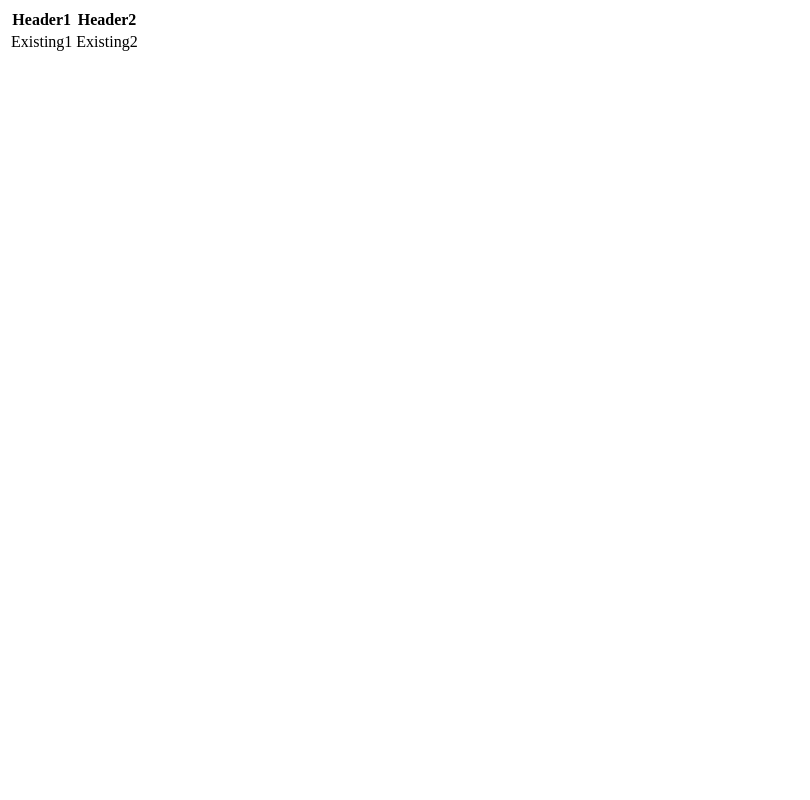
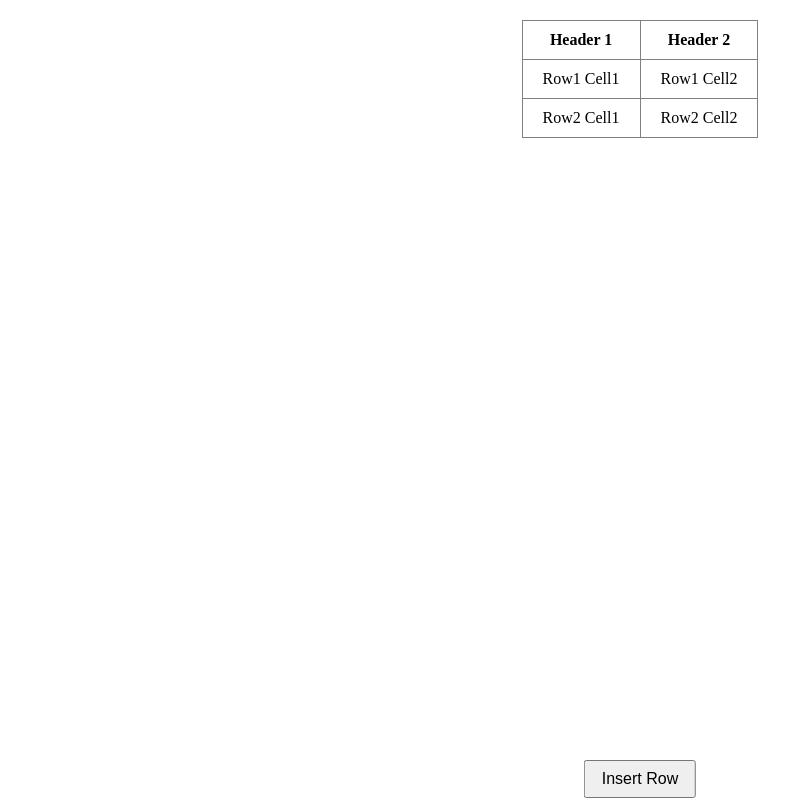
Before and after one commit to acciojob/create-table-1-krishanraaj, a website: page main.html in a window 1280 px wide. Shown: the whole page, without its empty margins (0-810 px from the left). Drawn offline with Linux system fonts and the light colour scheme.

Commit message:
created a submission

```diff
--- a/main.html
+++ b/main.html
@@ -1,12 +1,26 @@
-<table id="sampleTable">
-  <tr>
-    <th>Header1</th>
-    <th>Header2</th>
-  </tr>
-  <tr>
-    <td>Existing1</td>
-    <td>Existing2</td>
-  </tr>
-</table>
+<!DOCTYPE html>
+<html>
+<head>
+    <link rel="stylesheet" href="styles.css">
+</head>
+<body>
+    <table id="sampleTable" border="1">
+        <tr>
+            <th>Header 1</th>
+            <th>Header 2</th>
+        </tr>
+        <tr>
+            <td>Row1 Cell1</td>
+            <td>Row1 Cell2</td>
+        </tr>
+        <tr>
+            <td>Row2 Cell1</td>
+            <td>Row2 Cell2</td>
+        </tr>
+    </table>
 
+    <input type="button" value="Insert Row" onclick="insert_Row()" id="insertButton">
+
+    <script src="script.js"></script>
+</body>
 </html>
--- a/script.js
+++ b/script.js
@@ -1,8 +1,10 @@
 function insert_Row() {
-    var table = document.getElementById("sampleTable");
-    var row = table.insertRow(1); // Insert below header
-    var cell1 = row.insertCell(0);
-    var cell2 = row.insertCell(1);
+    let table = document.getElementById("sampleTable");
+    let newRow = table.insertRow(1); // insert at top of data rows
+
+    let cell1 = newRow.insertCell(0);
+    let cell2 = newRow.insertCell(1);
+
     cell1.innerHTML = "New Cell1";
     cell2.innerHTML = "New Cell2";
 }
--- a/styles.css
+++ b/styles.css
@@ -1,33 +1,21 @@
-/*  your css code here. If applicable */
-body {
-  font-family: Arial, sans-serif;
-  background-color: #f5f5f5;
-  display: flex;
-  justify-content: center;
-  padding-top: 50px;
-}
-
-.container {
-  text-align: center;
-}
-
+/* Center table horizontally for better look */
 table {
-  width: 50%;
-  border-collapse: collapse;
-  margin-top: 20px;
-}
-
-table, th, td {
-  border: 1px solid #333;
+    margin: 20px auto;
+    border-collapse: collapse;
 }
 
 th, td {
-  padding: 10px;
-  text-align: center;
+    padding: 10px 20px;
+    text-align: center;
 }
 
-button {
-  padding: 10px 20px;
-  font-size: 16px;
-  cursor: pointer;
+/* Style the insert button */
+#insertButton {
+    position: fixed;
+    bottom: 2px;       /* 2px margin from bottom */
+    left: 50%;         /* center horizontally */
+    transform: translateX(-50%);
+    padding: 8px 16px;
+    font-size: 16px;
+    cursor: pointer;
 }
```
